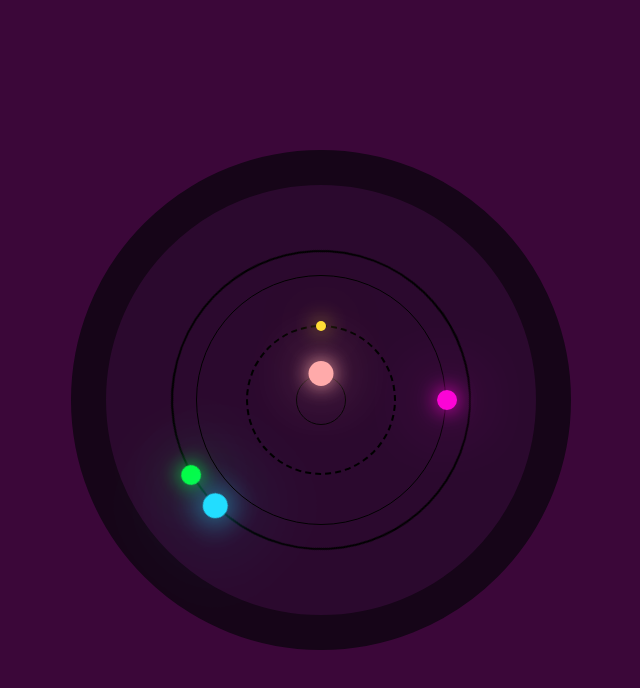
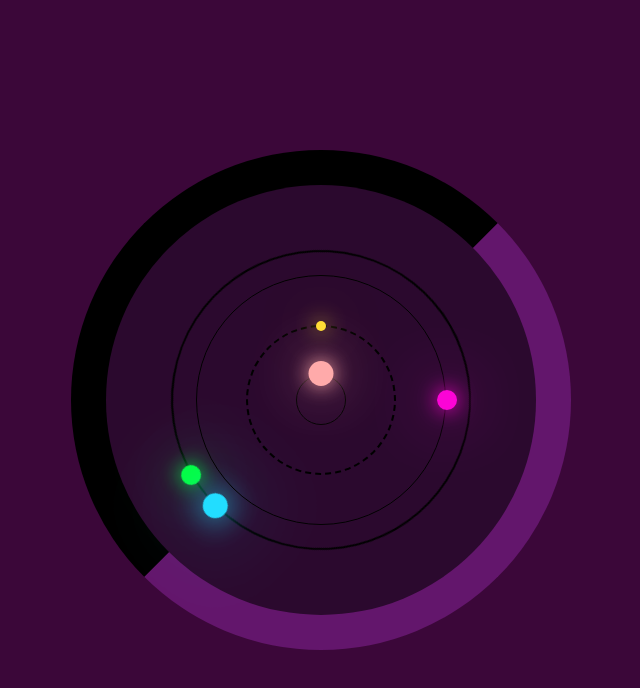
Before and after one commit to sabrina-goncalves-de-almeida/glowing-dots-animation, a plain HTML site: page index.html in a window 1280 px wide. Shown: the whole page, without its empty margins (319-959 px from the left). Drawn offline with Linux system fonts and the light colour scheme.

Commit message:
Update style.css

```diff
--- a/style.css
+++ b/style.css
@@ -21,7 +21,7 @@ body{
     align-items: center;
     border-radius: 50%;
     border-width: 35px;
-    border-style: solid;
+    border-style: inset;
     border-color: #160518;
 }
 .circle{
```
